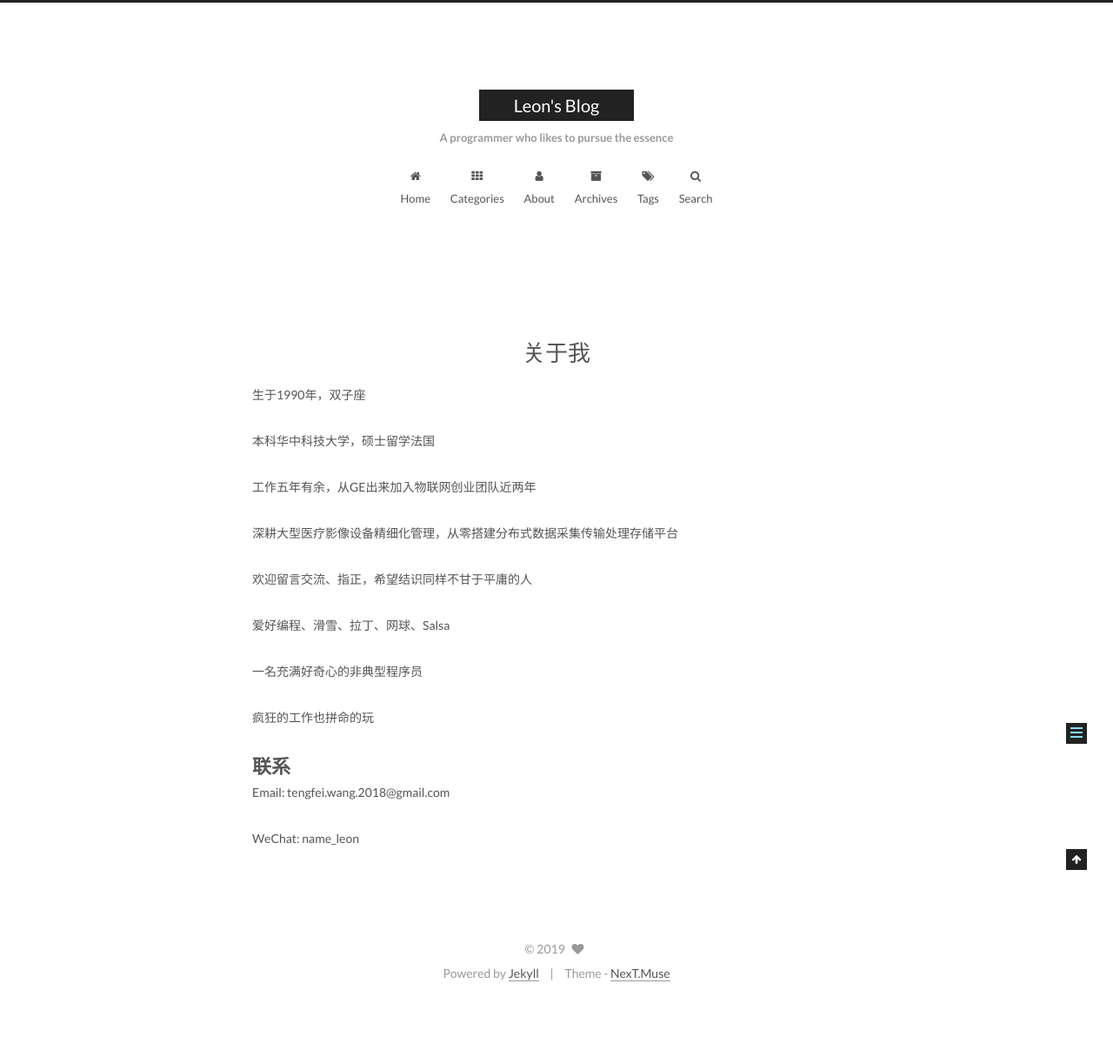
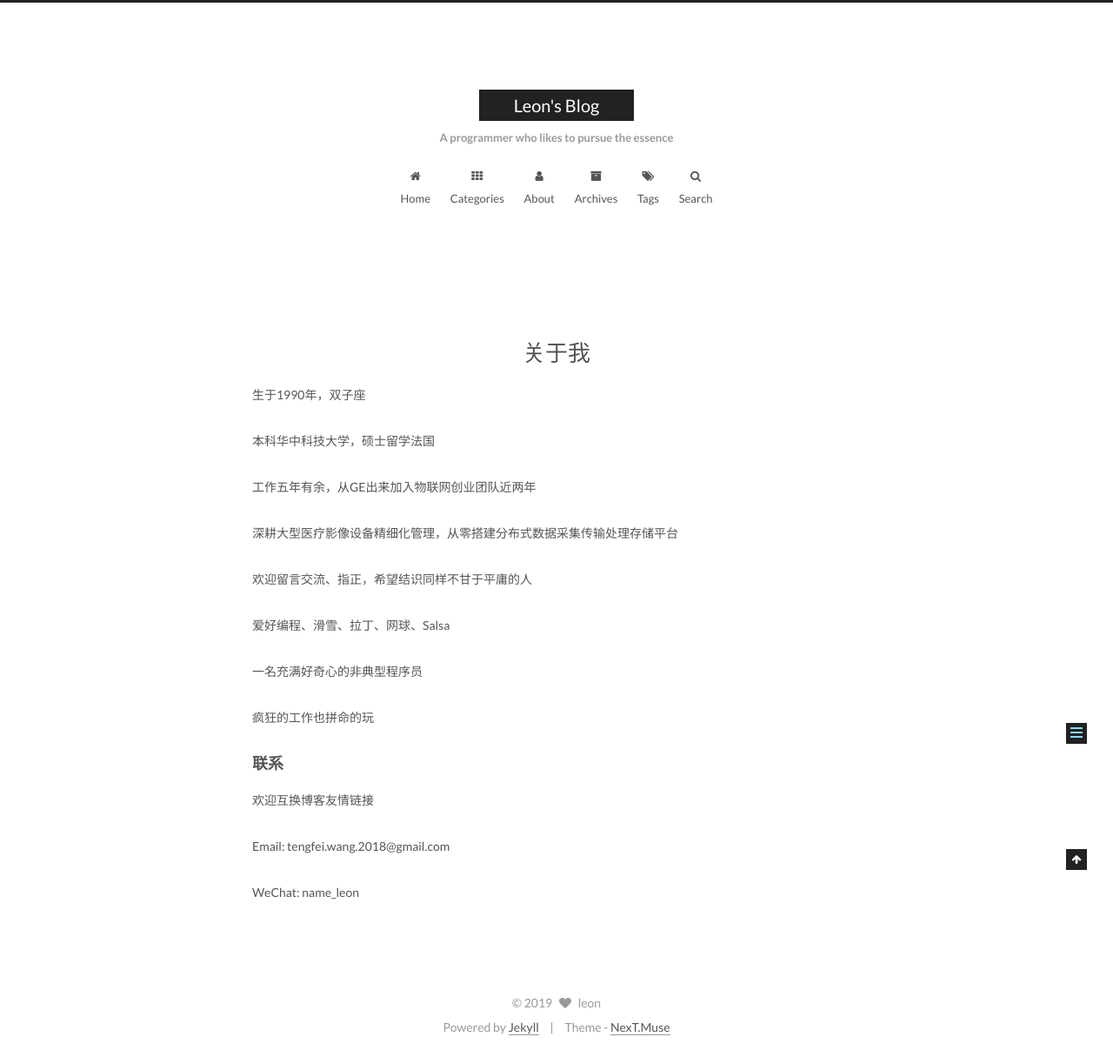
Before and after one commit to Leon-WTF/leon-wtf.github.io, a Jekyll site: the page built from about/index.md, in a window 1280 px wide. Shown: the whole page at 87% size. Built offline with Jekyll 4.4.1, drawn with Linux system fonts in a browser that asks for light colours; before the commit the page ends 1153 px from its top, so only the background shows below that.

Commit message:
Update config

```diff
--- a/_config.yml
+++ b/_config.yml
@@ -6,7 +6,8 @@
 # Site
 title: Leon's Blog
 subtitle: "A programmer who likes to pursue the essence"
-description:
+author: leon
+description: "做有用的人，酿有趣的魂"
 # Support language: de, en, fr-FR, id, ja, ko, pt-BR, pt, ru, zh-Hans, zh-hk, zh-tw
 language: en
 date_format: '%Y-%m-%d'
@@ -18,7 +19,7 @@ baseurl:
 permalink: pretty
 
 # Pagination
-paginate: 10
+paginate: 15
 #paginate_path: "/page:num/"
 #archive:
   #paginate: 10
--- a/about/index.md
+++ b/about/index.md
@@ -19,7 +19,9 @@ type: about
 
 疯狂的工作也拼命的玩
 
-# 联系 #
+### 联系 ###
+欢迎互换博客友情链接
+
 Email: tengfei.wang.2018@gmail.com
 
 WeChat: name_leon
```
